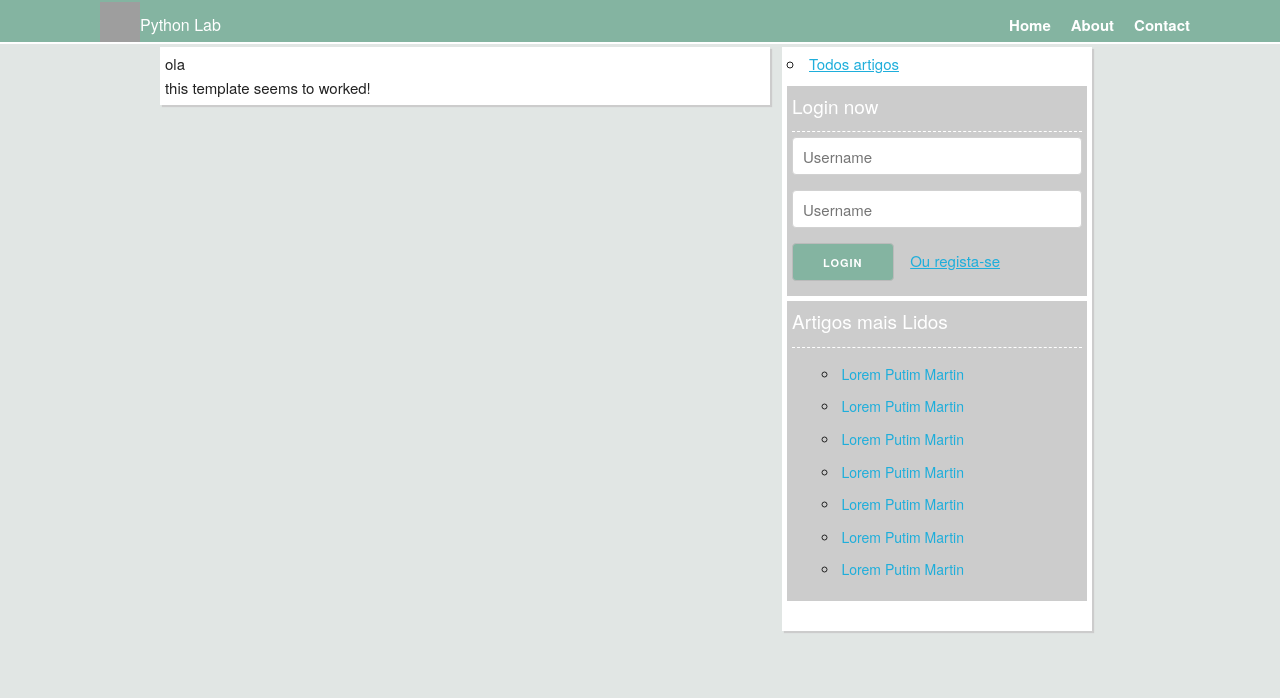
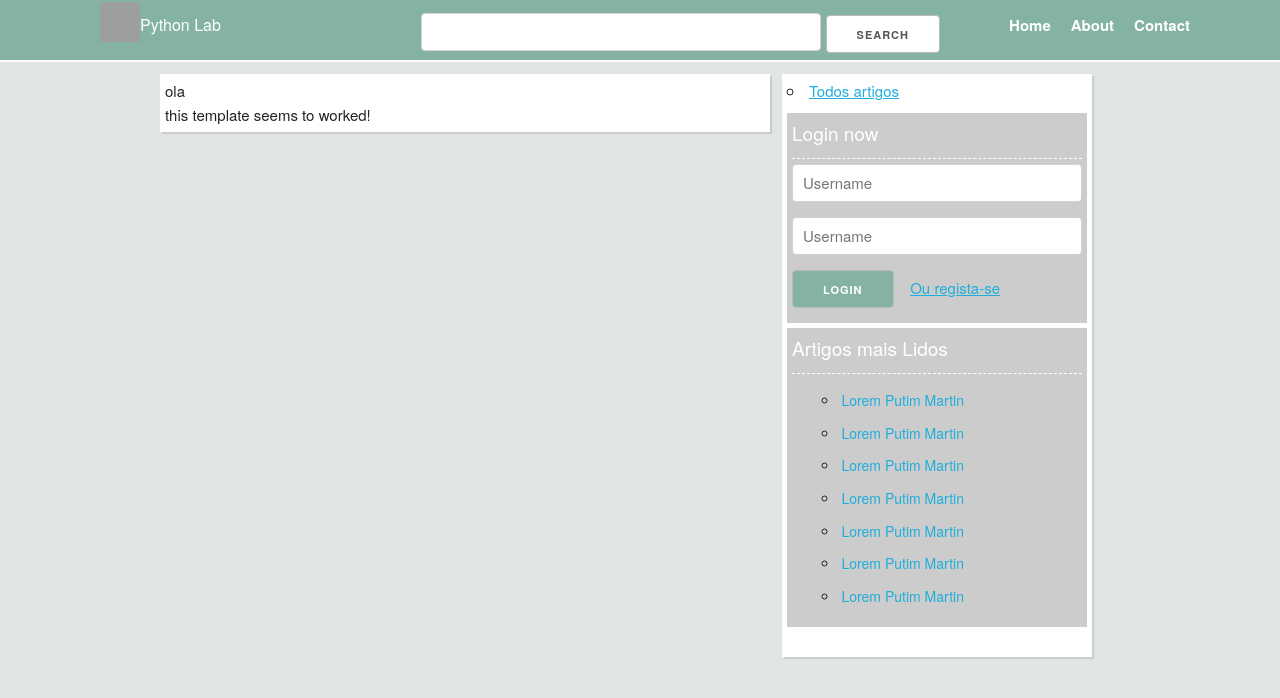
Before and after one commit to Armandokatito/django-blog, a Django app: template article/templates/body/index.html in a window 1280 px wide. Shown: the top 698 px of the page. Run offline with Django 3.2, Linux system fonts and the light colour scheme; the template is opened without the code that fills it, so the values that code supplies are empty; grey boxes are pictures that could not be loaded.

Commit message:
programado o campo de busca, para buscar artigos via titulo

```diff
--- a/article/views.py
+++ b/article/views.py
@@ -85,6 +85,12 @@ def add_comment(request, article_id):
     pass
 
 def search_tile(request):
+
+    if request.method == 'POST':
+
+        search_text = request.POST['search_text']
+
+        return HttpResponse(search_text)
     pass
 def language(request, lang='en-US'):
 
--- a/static/css/base.css
+++ b/static/css/base.css
@@ -26,6 +26,18 @@ body {
     float: right;
     margin-top: -29px;
     margin-right: 70px;
+    margin-bottom: -33px;
+}
+.menu .search {
+    margin-right: 230px;
+    margin-right: 340px;
+}
+.menu .search input[type='text']{
+    color: red;
+    width: 400px;
+}
+.menu .search input[type='submit']{
+    background: #fff;
 }
 .menu .nav ul {
     list-style: none;
@@ -46,8 +58,10 @@ body {
     float: left;
     padding: 5px;
     box-shadow: 2px 2px 1px #ccc;
+    margin-top: 12px;
 }
 .container .sidebar {
+    margin-top: 12px;
     width: 300px;
     background-color: #fff;
     float: left;
--- a/templates/default/menu.html
+++ b/templates/default/menu.html
@@ -3,6 +3,7 @@
         <img src="/static/images/logo.png" alt="logo" width="40" height="40"> <h6>Python Lab</h6>
     </div>
   <div class="clean"></div>
+
     <div class="nav">
         <ul>
             <li><a href="/">Home</a></li>
@@ -13,4 +14,11 @@
             {% endif %}
         </ul>
     </div>
+    <div class="nav search">
+        <form action="/articles/search/" method="post">
+            {% csrf_token %}
+            <input type="text" name="search_text">
+            <input type="submit" value="Search">
+        </form>
+    </div><div class="clean"></div>
 </div><div class="clean"></div>
```
